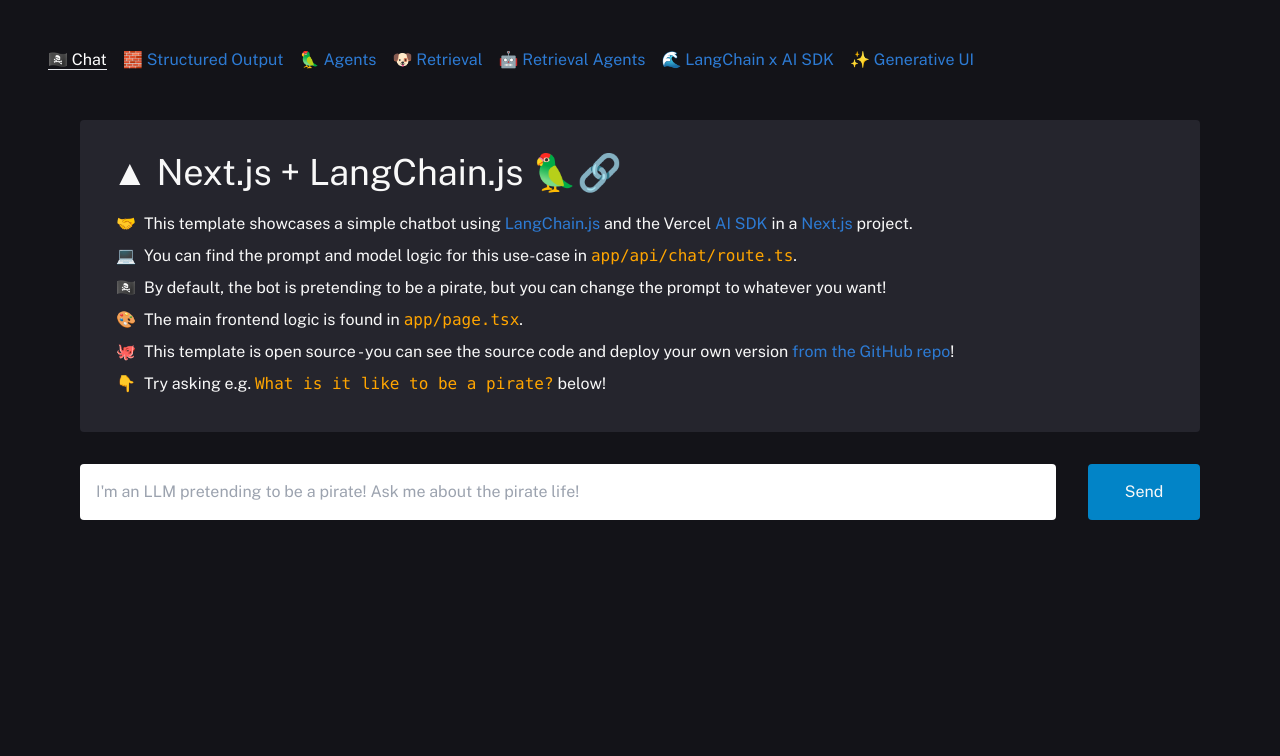
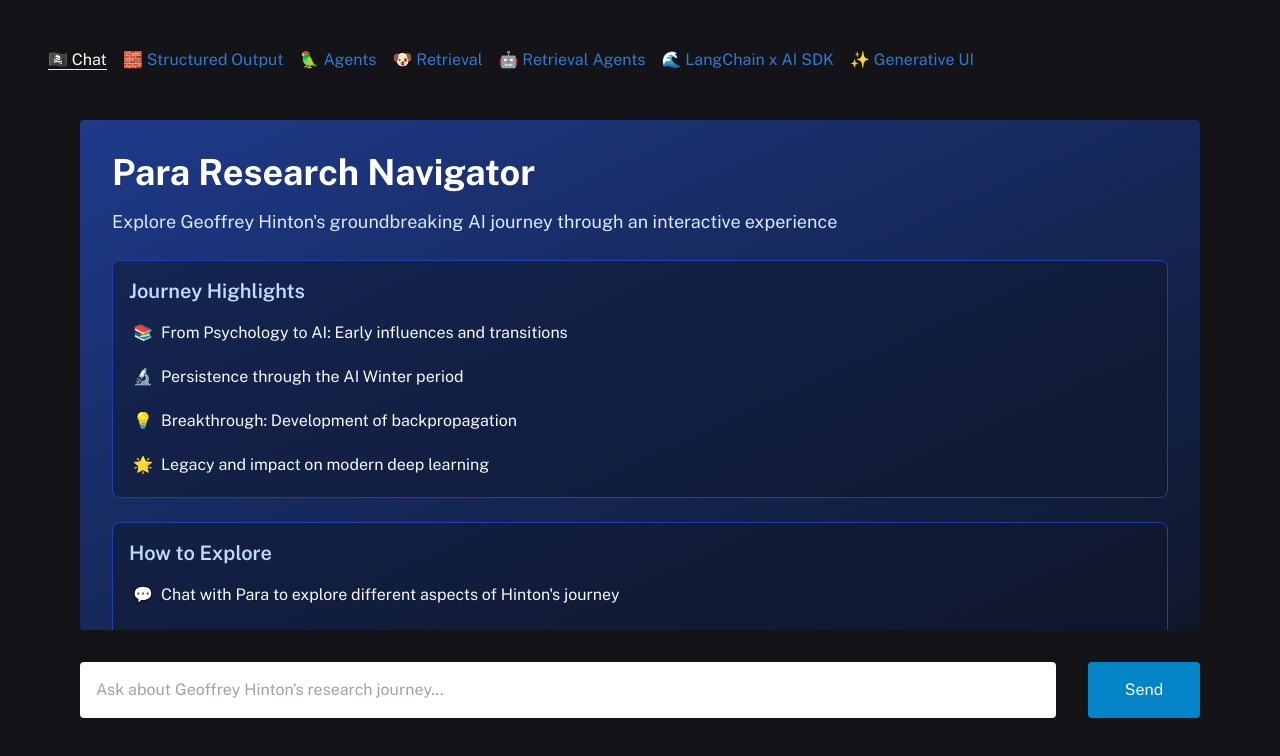
Before and after one commit to Paraparas/ParaGraph, a Next.js app: page / in a window 1280 px wide. Shown: the top 756 px of the page. Built offline with nearby package versions, Linux system fonts and the light colour scheme.

Commit message:
Change the landing page

```diff
--- a/app/page.tsx
+++ b/app/page.tsx
@@ -1,80 +1,70 @@
 import { ChatWindow } from "@/components/ChatWindow";
 
 export default function Home() {
-  const InfoCard = (
-    <div className="p-4 md:p-8 rounded bg-[#25252d] w-full max-h-[85%] overflow-hidden">
-      <h1 className="text-3xl md:text-4xl mb-4">
-        ▲ Next.js + LangChain.js 🦜🔗
+  const WelcomeCard = (
+    <div className="p-4 md:p-8 rounded bg-gradient-to-br from-blue-900 to-slate-900 w-full max-h-[85%] overflow-hidden">
+      <h1 className="text-3xl md:text-4xl mb-4 font-bold text-white">
+        Para Research Navigator
       </h1>
-      <ul>
-        <li className="text-l">
-          🤝
-          <span className="ml-2">
-            This template showcases a simple chatbot using{" "}
-            <a href="https://js.langchain.com/" target="_blank">
-              LangChain.js
-            </a>{" "}
-            and the Vercel{" "}
-            <a href="https://sdk.vercel.ai/docs" target="_blank">
-              AI SDK
-            </a>{" "}
-            in a{" "}
-            <a href="https://nextjs.org/" target="_blank">
-              Next.js
-            </a>{" "}
-            project.
-          </span>
-        </li>
-        <li className="hidden text-l md:block">
-          💻
-          <span className="ml-2">
-            You can find the prompt and model logic for this use-case in{" "}
-            <code>app/api/chat/route.ts</code>.
-          </span>
-        </li>
-        <li>
-          🏴‍☠️
-          <span className="ml-2">
-            By default, the bot is pretending to be a pirate, but you can change
-            the prompt to whatever you want!
-          </span>
-        </li>
-        <li className="hidden text-l md:block">
-          🎨
-          <span className="ml-2">
-            The main frontend logic is found in <code>app/page.tsx</code>.
-          </span>
-        </li>
-        <li className="text-l">
-          🐙
-          <span className="ml-2">
-            This template is open source - you can see the source code and
-            deploy your own version{" "}
-            <a
-              href="https://github.com/langchain-ai/langchain-nextjs-template"
-              target="_blank"
-            >
-              from the GitHub repo
-            </a>
-            !
-          </span>
-        </li>
-        <li className="text-l">
-          👇
-          <span className="ml-2">
-            Try asking e.g. <code>What is it like to be a pirate?</code> below!
-          </span>
-        </li>
-      </ul>
+      <p className="text-lg text-blue-100 mb-6">
+        Explore Geoffrey Hinton's groundbreaking AI journey through an interactive experience
+      </p>
+
+      <div className="space-y-6">
+        <section className="border border-blue-800 rounded-lg p-4 bg-slate-900/50">
+          <h2 className="text-xl font-semibold mb-3 text-blue-200">Journey Highlights</h2>
+          <ul className="space-y-3">
+            <li className="flex items-start">
+              <span className="text-blue-400 mr-2">📚</span>
+              <span>From Psychology to AI: Early influences and transitions</span>
+            </li>
+            <li className="flex items-start">
+              <span className="text-blue-400 mr-2">🔬</span>
+              <span>Persistence through the AI Winter period</span>
+            </li>
+            <li className="flex items-start">
+              <span className="text-blue-400 mr-2">💡</span>
+              <span>Breakthrough: Development of backpropagation</span>
+            </li>
+            <li className="flex items-start">
+              <span className="text-blue-400 mr-2">🌟</span>
+              <span>Legacy and impact on modern deep learning</span>
+            </li>
+          </ul>
+        </section>
+
+        <section className="border border-blue-800 rounded-lg p-4 bg-slate-900/50">
+          <h2 className="text-xl font-semibold mb-3 text-blue-200">How to Explore</h2>
+          <ul className="space-y-3">
+            <li className="flex items-start">
+              <span className="text-blue-400 mr-2">💬</span>
+              <span>Chat with Para to explore different aspects of Hinton's journey</span>
+            </li>
+            <li className="flex items-start">
+              <span className="text-blue-400 mr-2">📊</span>
+              <span>View interactive visualizations of research impact</span>
+            </li>
+            <li className="flex items-start">
+              <span className="text-blue-400 mr-2">🔄</span>
+              <span>Follow the story progression through key milestones</span>
+            </li>
+          </ul>
+        </section>
+
+        <div className="text-center text-blue-200 bg-blue-900/30 p-4 rounded-lg">
+          <p>Try asking: "Tell me about Geoffrey Hinton's early research interests"</p>
+        </div>
+      </div>
     </div>
   );
+
   return (
     <ChatWindow
       endpoint="api/chat"
-      emoji="🏴‍☠️"
-      titleText="Patchy the Chatty Pirate"
-      placeholder="I'm an LLM pretending to be a pirate! Ask me about the pirate life!"
-      emptyStateComponent={InfoCard}
+      emoji="🧠"
+      titleText="Para Research Navigator"
+      placeholder="Ask about Geoffrey Hinton's research journey..."
+      emptyStateComponent={WelcomeCard}
     ></ChatWindow>
   );
 }
```
